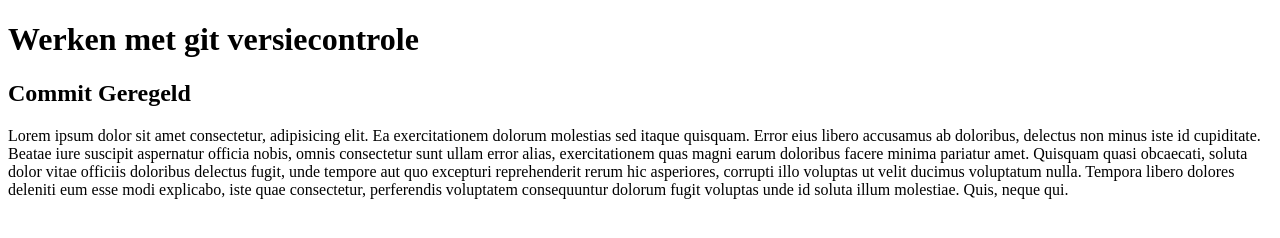
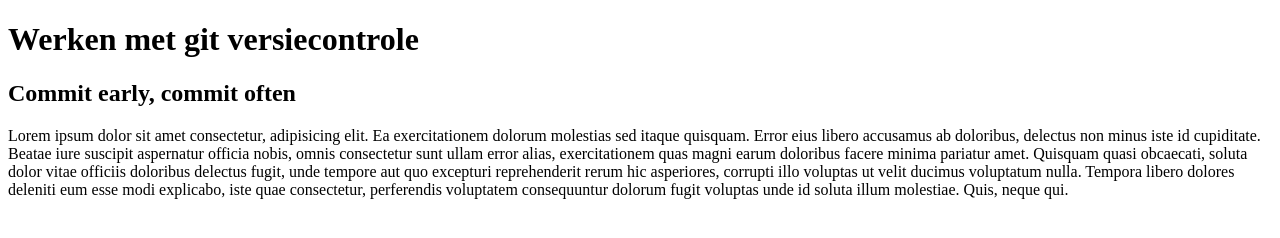
Before and after one commit to PieterJanHelsen/JS, a plain HTML site: page index.html in a window 1280 px wide. Drawn offline with Linux system fonts and the light colour scheme.

Commit message:
tekst h2 aangepast

```diff
--- a/index.html
+++ b/index.html
@@ -9,7 +9,7 @@
 
 <body>
     <h1>Werken met git versiecontrole</h1>
-    <h2>Commit Geregeld</h2>
+    <h2>Commit early, commit often</h2>
     <p>Lorem ipsum dolor sit amet consectetur, adipisicing elit. Ea exercitationem dolorum molestias sed itaque
         quisquam. Error eius libero accusamus ab doloribus, delectus non minus iste id cupiditate. Beatae iure suscipit
         aspernatur officia nobis, omnis consectetur sunt ullam error alias, exercitationem quas magni earum doloribus
```
